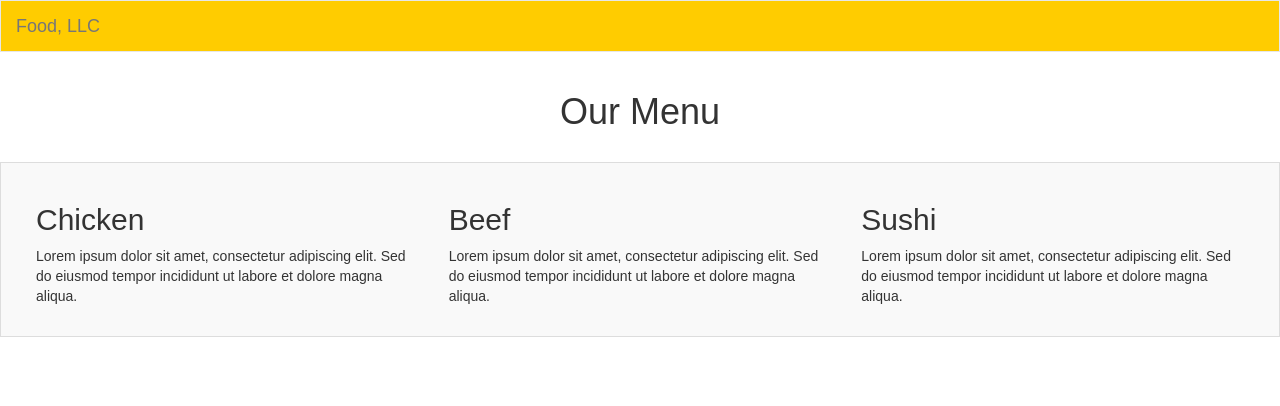
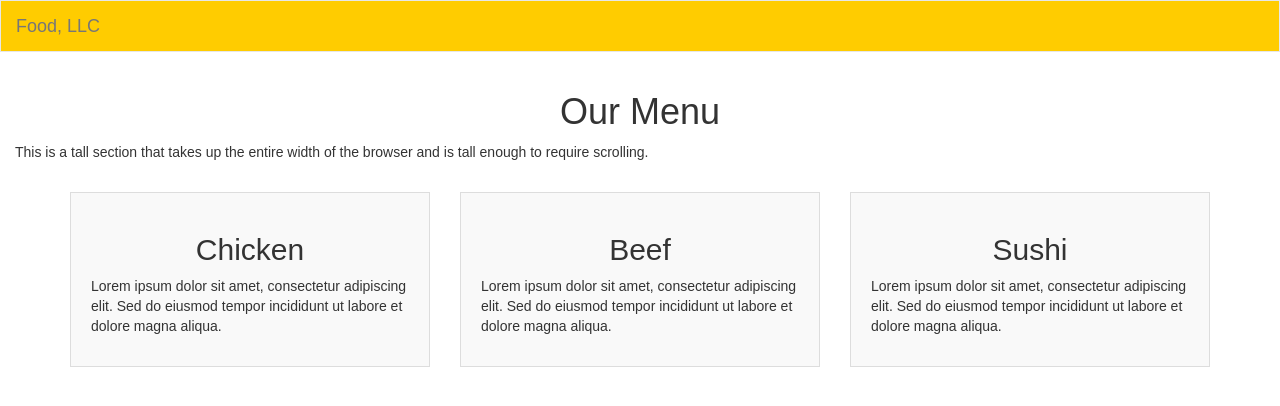
Before and after one commit to sashabelskaya/module-three, a plain HTML site: page index.html in a window 1280 px wide. Drawn offline with nearby package versions, Linux system fonts and the light colour scheme.

Commit message:
Update index.html

```diff
--- a/index.html
+++ b/index.html
@@ -37,28 +37,40 @@
       <h1>Our Menu</h1>
     </div>
 
-  <!-- Main Content Section -->
-  <section class="section">
+    <!-- Single Tall Section -->
+    <section class="tall-section">
       <div class="container-fluid">
         <div class="row">
-        <div class="col-md-4 col-sm-6 col-xs-12">
-          <h2>Chicken</h2>
-          <p>Lorem ipsum dolor sit amet, consectetur adipiscing elit. Sed do eiusmod tempor incididunt ut labore et dolore magna aliqua.</p>
-        </div>
-        <div class="col-md-4 col-sm-6 col-xs-12">
-          <h2>Beef</h2>
-          <p>Lorem ipsum dolor sit amet, consectetur adipiscing elit. Sed do eiusmod tempor incididunt ut labore et dolore magna aliqua.</p>
-        </div>
-        <div class="col-md-4 col-sm-12 col-xs-12">
-          <h2>Sushi</h2>
-          <p>Lorem ipsum dolor sit amet, consectetur adipiscing elit. Sed do eiusmod tempor incididunt ut labore et dolore magna aliqua.</p>
+          <div class="col-xs-12">
+            <p>This is a tall section that takes up the entire width of the browser and is tall enough to require scrolling.</p>
           </div>
         </div>
       </div>
     </section>
 
-  <!-- Optional: Additional Sections (not graded) -->
-  <!-- You can add more sections here if you wish to complete the optional parts -->
+    <!-- Three Column Section -->
+    <div class="container">
+      <div class="row">
+        <div class="col-lg-4 col-md-6 col-sm-12 col-xs-12">
+          <div class="section">
+            <h2 class="text-center">Chicken</h2>
+            <p>Lorem ipsum dolor sit amet, consectetur adipiscing elit. Sed do eiusmod tempor incididunt ut labore et dolore magna aliqua.</p>
+          </div>
+        </div>
+        <div class="col-lg-4 col-md-6 col-sm-12 col-xs-12">
+          <div class="section">
+            <h2 class="text-center">Beef</h2>
+            <p>Lorem ipsum dolor sit amet, consectetur adipiscing elit. Sed do eiusmod tempor incididunt ut labore et dolore magna aliqua.</p>
+          </div>
+        </div>
+        <div class="col-lg-4 col-md-6 col-sm-12 col-xs-12">
+          <div class="section">
+            <h2 class="text-center">Sushi</h2>
+            <p>Lorem ipsum dolor sit amet, consectetur adipiscing elit. Sed do eiusmod tempor incididunt ut labore et dolore magna aliqua.</p>
+          </div>
+        </div>
+      </div>
+    </div>
 
     <!-- jQuery (necessary for Bootstrap's JavaScript plugins) -->
     <script src="https://ajax.googleapis.com/ajax/libs/jquery/1.12.4/jquery.min.js"></script>
```
Lines whose indentation alone changed are shown as unchanged.
